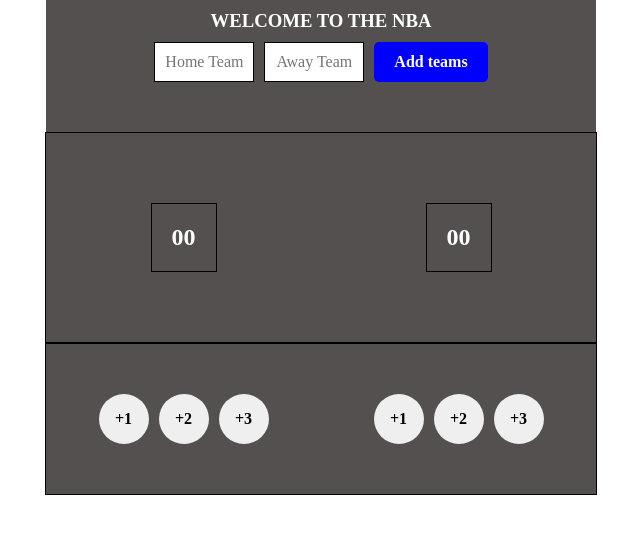
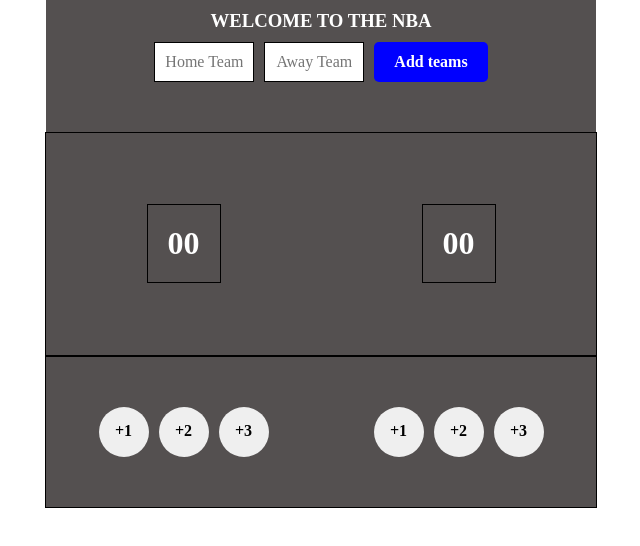
Before and after one commit to joshuaombasa/NBA-COUNTER-APP, a website built with Vite: page index.html in a window 1280 px wide. Shown: the whole page, without its empty margins (319-959 px from the left). Built offline with nearby package versions, Linux system fonts and the light colour scheme.

Commit message:
updated markup

```diff
--- a/index.html
+++ b/index.html
@@ -13,8 +13,8 @@
                 </div>
             </header>
             <div class="score-box" id="score-box">
-                <h2 class="home-score team-box-styling" id="home-score">00</h2>
-                <h2 class="away-score team-box-styling" id="away-score">00</h2>
+                <h1 class="home-score team-box-styling" id="home-score">00</h1>
+                <h1 class="away-score team-box-styling" id="away-score">00</h1>
             </div>
             <div class="score-buttons" id="score-buttons">
                 <div class="home-buttons">
```
